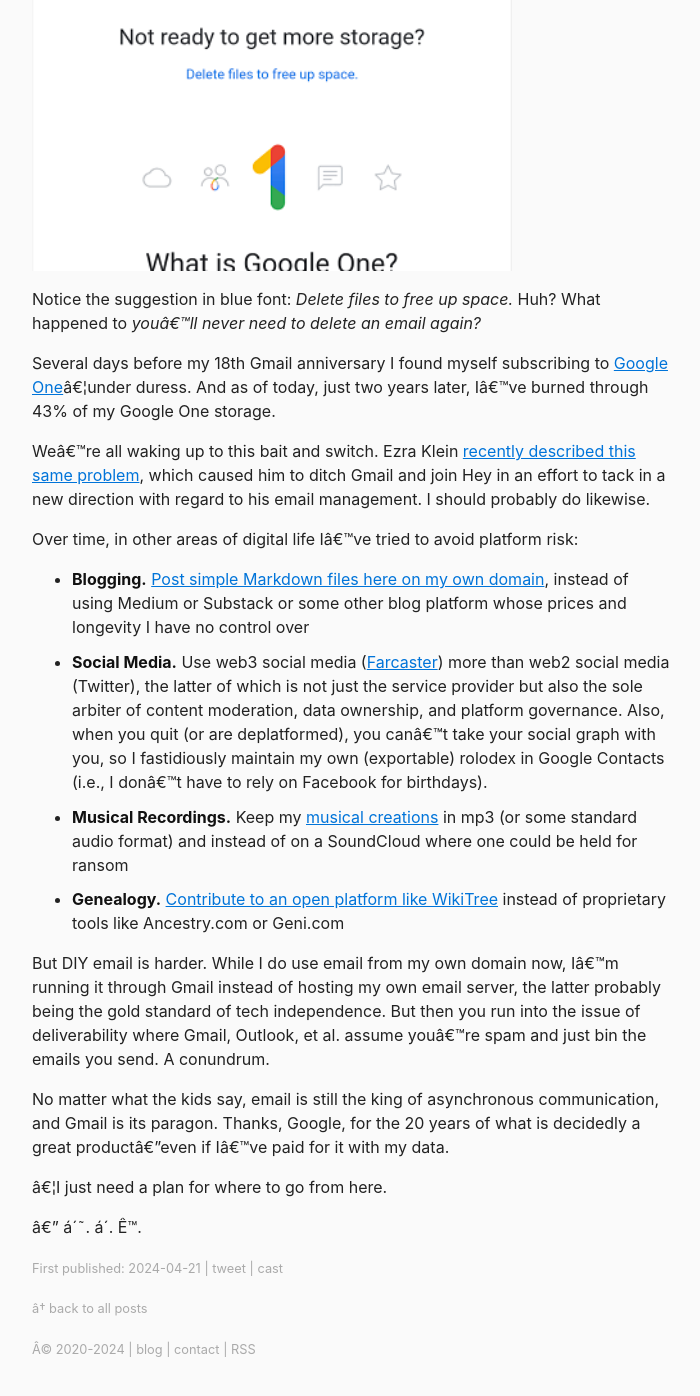
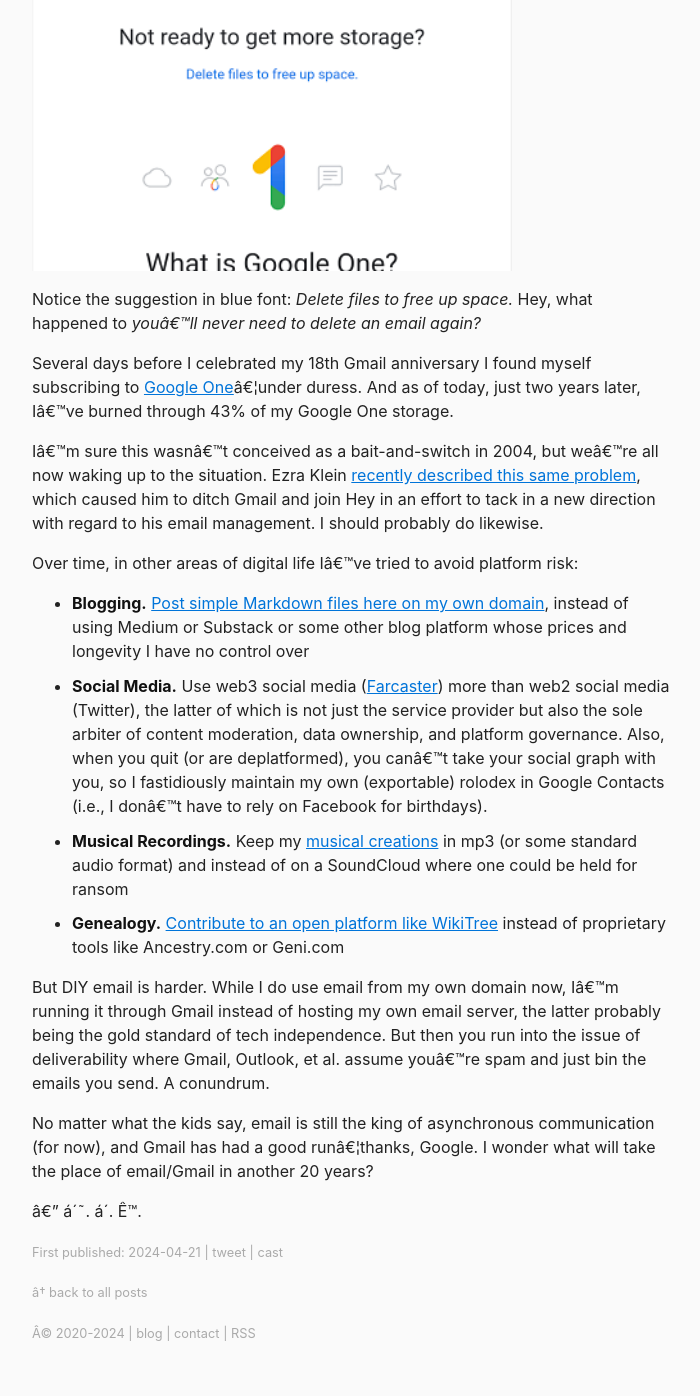
Before and after one commit to berensp/berensp.github.io, a Jekyll site: the page built from _posts/2024-04-21-gmail.md, in a window 1280 px wide and 1400 px high, scrolled down 1243 px. Shown: the top 1396 px of the window, without its empty margins (288-988 px from the left). Built offline with Jekyll 4.4.1, drawn with Linux system fonts in a browser that asks for light colours; a script that is not in the unit is left out; some of the changed text lies outside the part shown.

Commit message:
Update 2024-04-21-gmail.md

```diff
--- a/_posts/2024-04-21-gmail.md
+++ b/_posts/2024-04-21-gmail.md
@@ -16,11 +16,11 @@
 
 ![Gmail out of storage notification](/assets/images/gmail.storage.png)
 
-Notice the suggestion in blue font: *Delete files to free up space.* Huh? What happened to *you'll never need to delete an email again?*
+Notice the suggestion in blue font: *Delete files to free up space.* Hey, what happened to *you'll never need to delete an email again?*
 
-Several days before my 18th Gmail anniversary I found myself subscribing to [Google One](https://one.google.com/)...under duress. And as of today, just two years later, I've burned through 43% of my Google One storage.
+Several days before I celebrated my 18th Gmail anniversary I found myself subscribing to [Google One](https://one.google.com/)...under duress. And as of today, just two years later, I've burned through 43% of my Google One storage.
 
-We're all waking up to this bait and switch. Ezra Klein [recently described this same problem](https://www.nytimes.com/2024/04/07/opinion/gmail-email-digital-shame.html), which caused him to ditch Gmail and join Hey in an effort to tack in a new direction with regard to his email management. I should probably do likewise.
+I'm sure this wasn't conceived as a bait-and-switch in 2004, but we're all now waking up to the situation. Ezra Klein [recently described this same problem](https://www.nytimes.com/2024/04/07/opinion/gmail-email-digital-shame.html), which caused him to ditch Gmail and join Hey in an effort to tack in a new direction with regard to his email management. I should probably do likewise.
 
 Over time, in other areas of digital life I've tried to avoid platform risk:
 - **Blogging.** [Post simple Markdown files here on my own domain](/this-site), instead of using Medium or Substack or some other blog platform whose prices and longevity I have no control over
@@ -30,8 +30,6 @@
 
 But DIY email is harder. While I do use email from my own domain now, I'm running it through Gmail instead of hosting my own email server, the latter probably being the gold standard of tech independence. But then you run into the issue of deliverability where Gmail, Outlook, et al. assume you're spam and just bin the emails you send. A conundrum.
 
-No matter what the kids say, email is still the king of asynchronous communication, and Gmail is its paragon. Thanks, Google, for the 20 years of what is decidedly a great product—even if I've paid for it with my data.
-
-...I just need a plan for where to go from here.
+No matter what the kids say, email is still the king of asynchronous communication (for now), and Gmail has had a good run...thanks, Google. I wonder what will take the place of email/Gmail in another 20 years?
 
 — ᴘ. ᴍ. ʙ.
```
Also changed, not shown: other parts of _posts/2024-04-21-gmail.md (+1 -1 lines).
